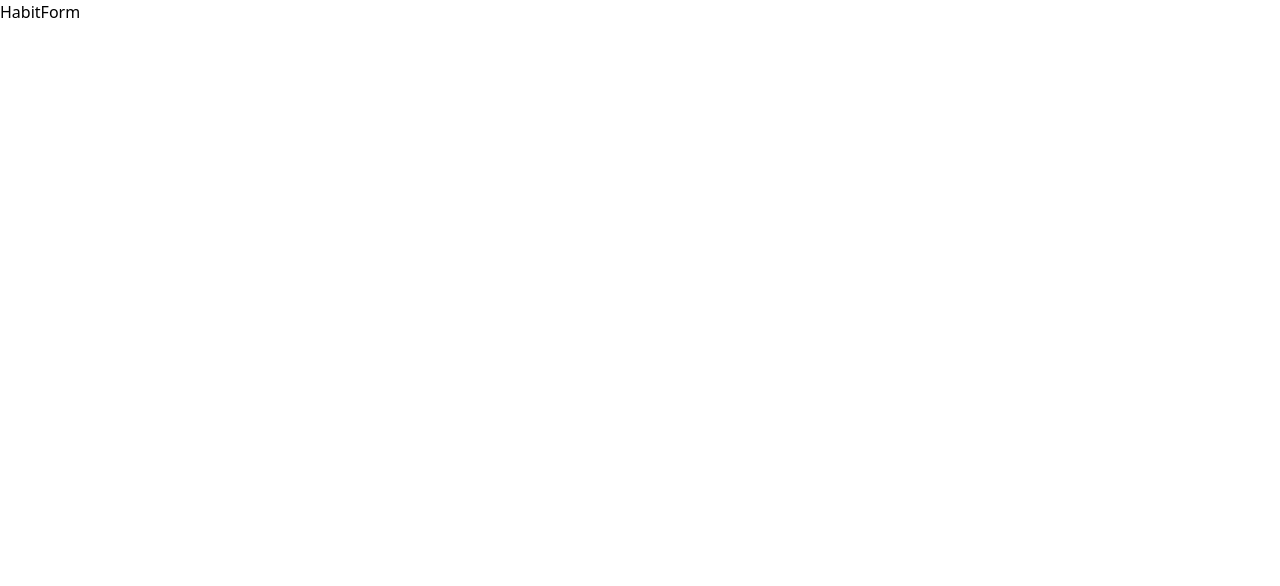
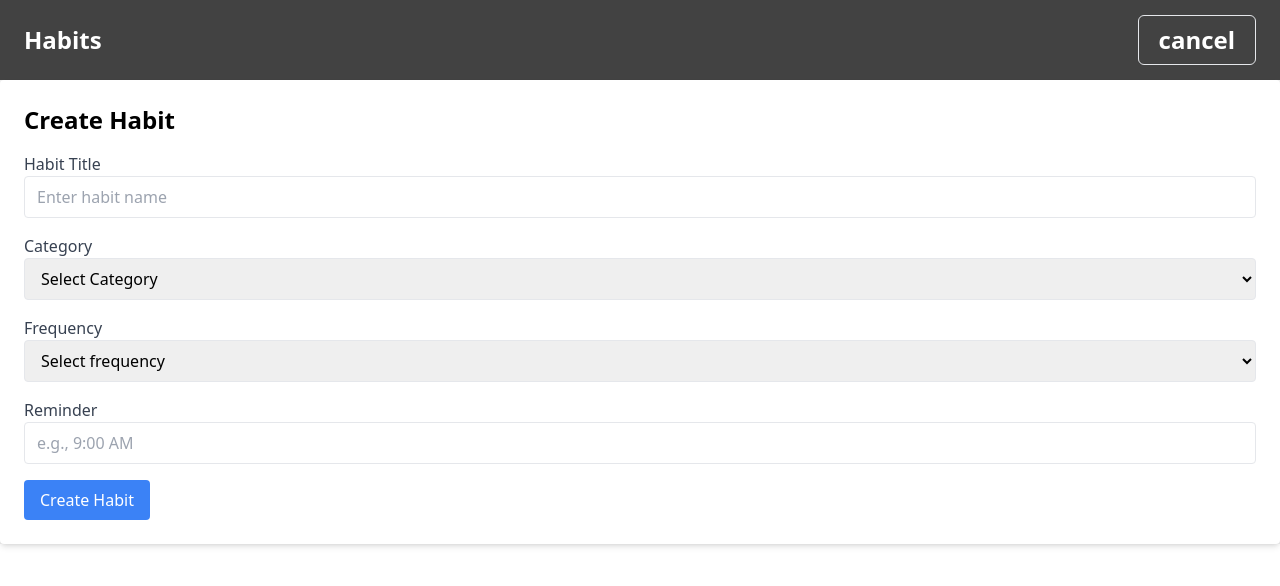
Before and after one commit to Akhancode/habitReminder-assessment, a React (Vite) app: page /habit in a window 1280 px wide. Shown: the top 586 px of the page. Built offline with nearby package versions, Linux system fonts and the light colour scheme.

Commit message:
done edit and create

```diff
--- a/src/App.jsx
+++ b/src/App.jsx
@@ -4,12 +4,12 @@ import { BrowserRouter as Router, Routes, Route } from 'react-router-dom';
 import Login from './pages/Login';
 import Register from './pages/Register';
 import Dashboard from './pages/Dashboard';
-import HabitForm from './pages/HabitForm';
+import HabitForm from './pages/HabitPage';
 import ProgressRewards from './pages/Progress';
 import Navbar from './components/Layout/Navbar';
 import Footer from './components/Layout/Footer';
 import MainLayout from './components/Layout/MainLayout';
-import ProtectedRoute from './components/Layout/protectedRoute/ProtectedRoute';
+import ProtectedRoute from './components/protectedRoute/ProtectedRoute';
 
 const App = () => {
   return (
@@ -21,6 +21,7 @@ const App = () => {
 
         <Route path="/" element={<ProtectedRoute><MainLayout><Dashboard /></MainLayout></ProtectedRoute>} />
         <Route path="/habit" element={<HabitForm />} />
+        <Route path="/habit/:habitId" element={<HabitForm />}/>
         <Route path="/progress-rewards" element={<ProgressRewards />} />
 
       </Routes>
--- a/src/api/api.js
+++ b/src/api/api.js
@@ -37,5 +37,17 @@ api.interceptors.response.use(
         return Promise.reject(error);
     }
 );
+export const createHabit = async (data) => {
+  const response = await api.post(`/habit`, data);
+  return response.data; // Handle response as needed
+};
+export const updateHabit = async (data) => {
+  const response = await api.put(`/habit/${data._id}`, data);
+  return response.data; // Handle response as needed
+};
+export const getHabitById = async (habitId) => {
+  const response = await api.get(`/habit/${habitId}`);
+  return response.data; // Handle response as needed
+};
 
 export default api;
--- /dev/null
+++ b/src/components/HabitForm.jsx
@@ -0,0 +1,97 @@
+// src/components/HabitForm.jsx
+import React, { useState, useEffect } from 'react';
+
+const HabitForm = ({ initialData = {}, onSubmit, mode }) => {
+    const [habit, setHabit] = useState({
+        title: '',
+        category: '',
+        frequency: '',
+        reminder: '',
+        ...initialData, // Pre-fill fields if data is provided (edit mode)
+    });
+    useEffect(() => {
+        setHabit({ ...initialData })
+    }, [initialData])
+
+
+    // Update form fields as user types
+    const handleChange = (e) => {
+        const { name, value } = e.target;
+        setHabit((prev) => ({ ...prev, [name]: value }));
+    };
+
+    // Handle form submission
+    const handleSubmit = (e) => {
+        e.preventDefault();
+        onSubmit(habit);
+    };
+
+    return (
+        <form onSubmit={handleSubmit} className="bg-white p-6 rounded shadow-md space-y-4">
+            <h2 className="text-2xl font-semibold">{mode === 'edit' ? 'Edit Habit' : 'Create Habit'}</h2>
+
+            <div className="flex flex-col">
+                <label className="text-gray-700">Habit Title</label>
+                <input
+                    type="text"
+                    name="title"
+                    value={habit.title}
+                    onChange={handleChange}
+                    className="border rounded py-2 px-3"
+                    placeholder="Enter habit name"
+                    required
+                />
+            </div>
+
+            <div className="flex flex-col">
+                <label className="text-gray-700">Category</label>
+                <select
+                    name="category"
+                    value={habit.category}
+                    onChange={handleChange}
+                    className="border rounded py-2 px-3"
+                    required
+                >
+                    <option value="" disabled>Select Category</option>
+                    <option value="Health">Health</option>
+                    <option value="Work">Work</option>
+                    <option value="Personal Development">Personal Development</option>
+                </select>
+            </div>
+            <div className="flex flex-col">
+                <label className="text-gray-700">Frequency</label>
+                <select
+                    name="frequency"
+                    value={habit.frequency}
+                    onChange={handleChange}
+                    className="border rounded py-2 px-3"
+                    required
+                >
+                    <option value="" disabled>Select frequency</option>
+                    <option value="daily">Daily</option>
+                    <option value="weekly">Weekly</option>
+                    <option value="monthly">Monthly</option>
+                </select>
+            </div>
+
+            <div className="flex flex-col">
+                <label className="text-gray-700">Reminder</label>
+                <input
+                    type="number"
+                    name="reminder"
+                    value={habit.reminder}
+                    onChange={handleChange}
+                    className="border rounded py-2 px-3"
+                    placeholder="e.g., 9:00 AM"
+
+                />
+            </div>
+
+            <button type="submit" className="bg-blue-500 text-white py-2 px-4 rounded hover:bg-blue-700">
+                {mode === 'edit' ? 'Update Habit' : 'Create Habit'}
+            </button>
+        </form>
+    );
+};
+
+export default HabitForm;
--- a/src/components/Layout/MainLayout.jsx
+++ b/src/components/Layout/MainLayout.jsx
@@ -7,7 +7,7 @@ const MainLayout = ({ children }) => {
     return (
         <div className="flex flex-col min-h-screen min-w-full">
             <Navbar />
-            <main className="flex-grow w-full bg-black">{children}</main>
+            <main className="flex-grow flex w-full min-h-full bg-black">{children}</main>
         </div>
     );
 };
--- a/src/components/Layout/Navbar.jsx
+++ b/src/components/Layout/Navbar.jsx
@@ -1,9 +1,37 @@
 import React from 'react'
+import { useLocation, useNavigate } from 'react-router-dom'
 
 const Navbar = () => {
-  return (
-    <div className=' bg-red-600'>Navbar</div>
-  )
+  const navigate = useNavigate()
+  const gotoAddPage = () => {
+    navigate('/habit')
+  }
+  const saveHabit = () => {
+  }
+  const redirectToDashboard = () => {
+    navigate('/')
+
+  }
+  const location = useLocation();
+
+  const currentPath = location.pathname;
+  let RightDiv = <div className='flex items-center justify-end'>
+    <button onClick={gotoAddPage} className='flex items-center hover:text-gray-400 active:text-gray-700 cursor-pointer justify-center  font-semibold text-4xl text-white'>+</button>
+  </div>
+
+  if (currentPath.startsWith('/habit')){
+    RightDiv =  <div className='flex items-center justify-end'>
+    <button onClick={redirectToDashboard} className='flex items-center hover:text-gray-400 hover:border-gray-400 active:text-gray-700 cursor-pointer justify-center  font-semibold text-2xl text-white border rounded-md px-5 py-2 '>cancel</button>
+  </div>
+  }
+    return (
+      <div className=' bg-[#424242] min-h-20 max-h-28 flex justify-between items-center px-6'>
+        <div>
+          <h3 className='font-semibold text-2xl text-white'>Habits</h3>
+        </div>
+       {RightDiv}
+      </div>
+    )
 }
 
 export default Navbar
--- a/src/pages/Dashboard.jsx
+++ b/src/pages/Dashboard.jsx
@@ -1,8 +1,64 @@
-import React from 'react'
+import React, { useEffect, useState } from 'react'
+import api from '../api/api';
+import { useNavigate } from 'react-router-dom';
 
 const Dashboard = () => {
+  const [habitsData, setHabitsData] = useState([])
+  const getHabits = async () => {
+    const response = await api.get('/habit');
+    setHabitsData(response.data)
+  }
+  const navigate = useNavigate()
+  const gotoEdit = async (habitId) => {
+    navigate(`/habit/${habitId}`)
+  }
+  useEffect(() => {
+    getHabits()
+
+  }, [])
+
+
   return (
-    <div>Dashboard</div>
+    habitsData.length ?
+    <div className='flex flex-col flex-grow text-black bg-[#efefef] min-h-full' >
+      <div className='bg-[#efefef] py-5 flex justify-between text-gray-500'>
+        <div className='flex-initial  w-[40%]'></div>
+        <div className='flex-1  '>
+          Today
+        </div>
+      </div>
+      <div className='flex  flex-col gap-1'>
+        {
+          habitsData.map((habit) => {
+            "Health", "Work", "Personal Development"
+            let textColor = 'green'
+            if (habit.category == "Work") {
+              textColor = "blue"
+            }
+            if (habit.category == "Personal Development") {
+              textColor = "orange"
+            }
+            return (
+              <div style={{color:textColor}} className='bg-white hover:bg-slate-100 active:bg-gray-300 py-4 font-semibold flex justify-between text-green-500 shadow-sm'>
+                <div className='flex-initial  w-[40%] flex justify-center items-center'>{habit.title}</div>
+                <div className='flex-1 flex gap-2 '>
+                  <button class="bg-blue-500 hover:bg-blue-700 text-white font-bold py-2 px-4 border border-blue-700 rounded">
+                    Undone
+                  </button>
+                  <button onClick={()=>{gotoEdit(habit._id)}} class="bg-gray-500 hover:bg-gray-700 text-white font-bold py-2 px-4 border border-gray-700 rounded">
+                    edit
+                  </button>
+                </div>
+              </div>
+            )
+          })
+        }
+
+      </div>
+    </div>
+    :<div className='flex items-center justify-center text-2xl flex-grow text-gray-300 bg-[#efefef] min-h-full'>
+      No Habits found
+    </div>
   )
 }
 
--- a/src/pages/HabitForm.jsx
+++ /dev/null
@@ -1,9 +0,0 @@
-import React from 'react'
-
-const HabitForm = () => {
-  return (
-    <div>HabitForm</div>
-  )
-}
-
-export default HabitForm
--- /dev/null
+++ b/src/pages/HabitPage.jsx
@@ -0,0 +1,57 @@
+// src/pages/HabitPage.jsx
+import React, { useEffect, useState } from 'react';
+import { useNavigate, useParams } from 'react-router-dom';
+import HabitForm from '../components/HabitForm';
+import Navbar from '../components/Layout/Navbar';
+import { createHabit, getHabitById, updateHabit } from '../api/api';
+
+const HabitPage = () => {
+  const { habitId } = useParams(); // Get habit ID from URL if in edit mode
+  const navigate = useNavigate();
+  const [initialData, setInitialData] = useState(null);
+
+  const isEditMode = Boolean(habitId);
+
+  useEffect(() => {
+    if (isEditMode) {
+      // Fetch the existing habit data (Mocked fetch)
+      const fetchHabitData = async (id) => {
+        // Simulate API fetch for existing habit (Replace with actual API call)
+        const data = await getHabitById(id)
+        setInitialData(data);
+      };
+      fetchHabitData(habitId);
+    }
+  }, [habitId]);
+  useEffect(()=>{
+    console.log(initialData)
+  },[initialData])
+
+
+  const handleFormSubmit = async (habitData) => {
+    if (isEditMode) {
+      updateHabit(habitData)
+      // Mock update API call here
+    } else {
+      // Call API to create new habit
+      createHabit(habitData)
+      // Mock create API call here
+    }
+    // Redirect to the dashboard or habit list page
+    navigate('/');
+  };
+
+  return (
+    <div className='flex flex-col flex-grow text-black bg-[#efefef] min-h-full' >
+
+      <Navbar />
+      <HabitForm
+        initialData={initialData}
+        onSubmit={handleFormSubmit}
+        mode={isEditMode ? 'edit' : 'create'}
+      />
+    </div>
+  );
+};
+
+export default HabitPage;
```
Also changed, not shown: src/components/protectedRoute/ProtectedRoute.jsx (renamed from src/components/Layout/protectedRoute/ProtectedRoute.jsx).
